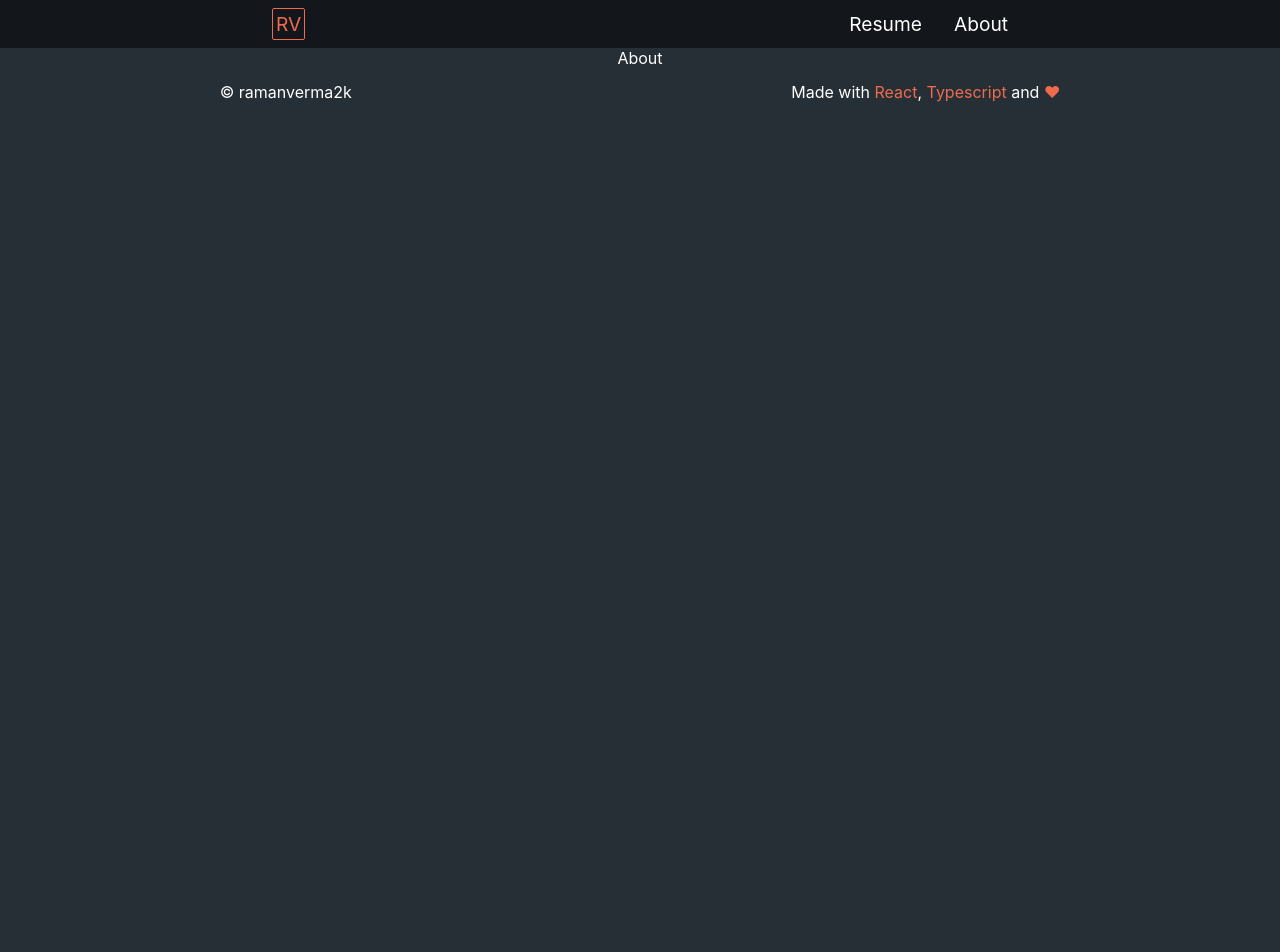
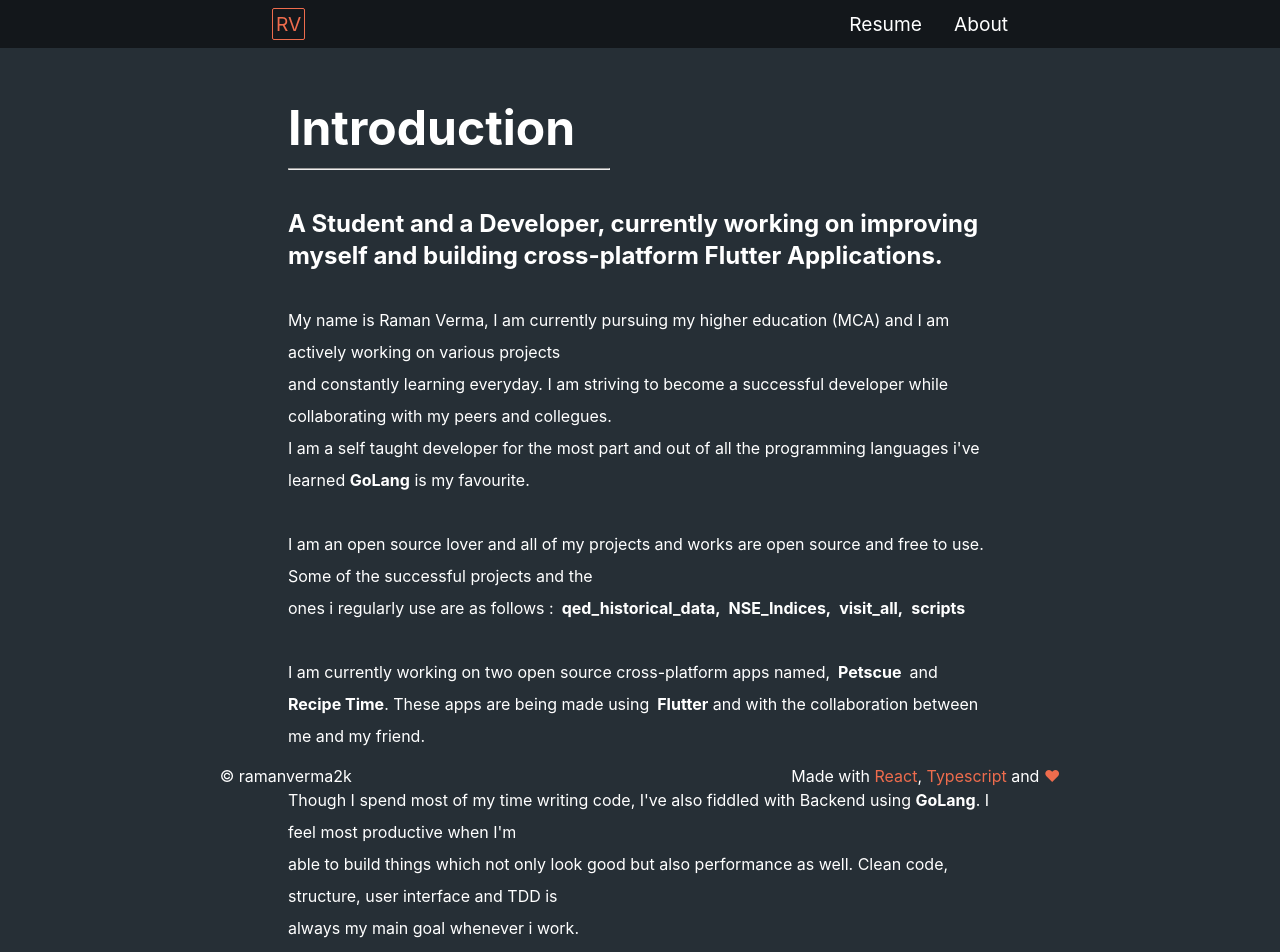
Before and after one commit to ramanverma2k/portfolio, a React (Create React App) app: page /about in a window 1280 px wide. Shown: the top 952 px of the page. Before the commit the page ends 800 px from the top, so only its background shows below. Built offline with nearby package versions, Linux system fonts and the light colour scheme; a web font is replaced by a local one.

Commit message:
finalize my website. finish writing about section

```diff
--- a/src/App.css
+++ b/src/App.css
@@ -3,11 +3,12 @@
 }
 
 .About {
-    text-align: center;
+    display: flex;
+    justify-content: center;
+    align-items: flex-start;
+    color: var(--primary-text-color);
+    line-height: 2rem;
+    height: 85vh;
+    max-height: 100%;
     color: var(--primary-text-color);
 }
-
-.Resume {
-    text-align: center;
-    color: var(--primary-text-color);
-}
--- a/src/App.tsx
+++ b/src/App.tsx
@@ -1,7 +1,6 @@
 import { BrowserRouter as Router, Route, Switch } from "react-router-dom";
 import Home from "./pages/Home";
 import About from "./pages/About";
-import Resume from "./pages/Resume";
 import Projects from "./pages/Projects";
 import Navbar from "./components/navbar";
 import Footer from "./components/footer";
@@ -13,7 +12,6 @@ function App() {
             <Switch>
                 <Route exact path="/" component={Home} />
                 <Route exact path="/about" component={About} />
-                <Route exact path="/resume" component={Resume} />
                 <Route exact path="/projects" component={Projects} />
             </Switch>
             <Footer />
--- a/src/components/hero.tsx
+++ b/src/components/hero.tsx
@@ -9,6 +9,7 @@ const Hero = () => {
     const [blog, setBlog] = useState({
         items: [],
         isLoading: true,
+        isNull: true,
         error: null,
     });
 
@@ -22,10 +23,28 @@ const Hero = () => {
                 const posts = blogs.filter(
                     (posts: any) => posts.categories.length > 0
                 );
-                setBlog({ items: posts, isLoading: false, error: null });
+                setBlog({
+                    items: posts,
+                    isLoading: false,
+                    isNull: false,
+                    error: null,
+                });
+                if (posts.length <= 0) {
+                    setBlog({
+                        items: posts,
+                        isLoading: false,
+                        isNull: true,
+                        error: null,
+                    });
+                }
             })
             .catch((err: any) =>
-                setBlog({ items: [], isLoading: false, error: err })
+                setBlog({
+                    items: [],
+                    isLoading: true,
+                    isNull: true,
+                    error: err,
+                })
             );
     }, [axios]);
 
@@ -48,6 +67,18 @@ const Hero = () => {
 
     useEffect(() => {
         const Links = [
+            {
+                link: "https://www.github.com/derpLLC/Petscue",
+                title: "Petscue",
+            },
+            {
+                link: "https://www.github.com/ramanverma2k/RecipeTime",
+                title: "Recipe Time",
+            },
+            {
+                link: "https://www.github.com/ramanverma2k/goKrypt",
+                title: "goKrypt",
+            },
             {
                 link: "https://www.github.com/ramanverma2k/qed_historical_data",
                 title: "qed_historical_data",
@@ -85,11 +116,12 @@ const Hero = () => {
                         A <span style={{ color: "#ee6c4d" }}>GoLang</span>{" "}
                         fanatic,{" "}
                         <span style={{ color: "#ee6c4d" }}>Typescript</span>{" "}
-                        lover,{" "}
-                        <span style={{ color: "#ee6c4d" }}>Fullstack</span>{" "}
-                        developer,
+                        lover and{" "}
+                        <span style={{ color: "#ee6c4d" }}>Flutter</span>{" "}
+                        developer
                         <br />
                         With a little bit of interest in{" "}
+                        <span style={{ color: "#ee6c4d" }}>AI</span> and{" "}
                         <span style={{ color: "#ee6c4d" }}>Deep Learning</span>.
                     </p>
                 </span>
@@ -98,7 +130,9 @@ const Hero = () => {
             <div className="preview__box">
                 <h2 className="preview__heading">
                     Blog <hr />
-                    {blog.isLoading ? "Loading..." : loadBlog()}
+                    {blog.isLoading || blog.isNull
+                        ? "beep bop could not find any blogs"
+                        : loadBlog()}
                 </h2>
             </div>
         </div>
--- a/src/pages/About.tsx
+++ b/src/pages/About.tsx
@@ -1,7 +1,95 @@
 import "../App.css";
+import "../styles/about.css";
 
 const About = () => {
-    return <div className="About">About</div>;
+    return (
+        <div className="About">
+            <section className="section__about">
+                <h1 className="h1">
+                    Introduction
+                    <hr className="h1__underline" />
+                </h1>
+                <h4 className="highlight">
+                    A Student and a Developer, currently working on improving
+                    myself and building cross-platform Flutter Applications.
+                </h4>
+                <p className="summary">
+                    My name is Raman Verma, I am currently pursuing my higher
+                    education (MCA) and I am actively working on various
+                    projects
+                    <br />
+                    and constantly learning everyday. I am striving to become a
+                    successful developer while collaborating with my peers and
+                    collegues.
+                    <br /> I am a self taught developer for the most part and
+                    out of all the programming languages i've learned{" "}
+                    <strong>GoLang</strong> is my favourite.
+                </p>
+                <p className="projects">
+                    I am an open source lover and all of my projects and works
+                    are open source and free to use. Some of the successful
+                    projects and the
+                    <br />
+                    ones i regularly use are as follows :
+                    <strong>
+                        &ensp;
+                        <a href="https://github.com/ramanverma2k/qed_historical_data">
+                            qed_historical_data
+                        </a>
+                        ,&ensp;
+                        <a href="https://github.com/ramanverma2k/NSE_Indices">
+                            NSE_Indices
+                        </a>
+                        ,&ensp;
+                        <a href="https://github.com/ramanverma2k/visit_all">
+                            visit_all
+                        </a>
+                        ,&ensp;
+                        <a href="https://github.com/ramanverma2k/scripts">
+                            scripts
+                        </a>
+                    </strong>
+                </p>
+                <p className="currently">
+                    I am currently working on two open source cross-platform
+                    apps named,
+                    <strong>
+                        &ensp;
+                        <a href="https://github.com/ramanverma2k/qed_historical_data">
+                            Petscue
+                        </a>
+                        &ensp;
+                    </strong>
+                    and
+                    <strong>
+                        &ensp;
+                        <a href="https://github.com/ramanverma2k/NSE_Indices">
+                            Recipe Time
+                        </a>
+                    </strong>
+                    . These apps are being made using&ensp;
+                    <strong>Flutter</strong> and with the collaboration between
+                    me and my friend.
+                </p>
+                <p className="interests">
+                    Though I spend most of my time writing code, I've also
+                    fiddled with Backend using <strong>GoLang</strong>. I feel
+                    most productive when I'm <br /> able to build things which
+                    not only look good but also performance as well. Clean code,
+                    structure, user interface and TDD is <br /> always my main
+                    goal whenever i work.
+                </p>
+                <p className="delta">
+                    I hope you enjoyed your stay and browsing here. Thank you
+                    for visiting. You can check out my resume by clicking the
+                    button on navbar or use any of the social platforms
+                    mentioned on the homescreen to contact me.
+                    <br />
+                    <p className="goodbye">Have a nice day! :)</p>
+                </p>
+            </section>
+        </div>
+    );
 };
 
 export default About;
--- a/src/pages/Resume.tsx
+++ /dev/null
@@ -1,7 +0,0 @@
-import "../App.css";
-
-const Resume = () => {
-    return <div className="Resume">Resume</div>;
-};
-
-export default Resume;
--- /dev/null
+++ b/src/styles/about.css
@@ -0,0 +1,44 @@
+.section__about {
+    width: 55%;
+    margin-top: 1.5rem;
+}
+
+.h1 {
+    font-size: 3rem;
+}
+
+.h1__underline {
+    position: fixed;
+    width: 20rem;
+    margin-top: 1.5rem;
+}
+
+.highlight {
+    margin-top: 4rem;
+    font-size: 1.5rem;
+}
+
+.summary {
+    margin-top: 2rem;
+}
+
+.projects {
+    margin-top: 2rem;
+}
+
+.currently {
+    margin-top: 2rem;
+}
+
+.interests {
+    margin-top: 2rem;
+}
+
+.delta {
+    margin-top: 2rem;
+}
+
+.goodbye {
+    text-align: right;
+    margin-top: 4rem;
+}
--- a/src/styles/footer.css
+++ b/src/styles/footer.css
@@ -1,4 +1,8 @@
 .footer {
+    position: fixed;
+    bottom: 0;
+    left: 0;
+    right: 0;
     display: flex;
     justify-content: space-around;
     align-items: center;
```
Also changed, not shown: package.json (+5 -5 lines), 1 other file (tests, documents, lock files or other folders).
